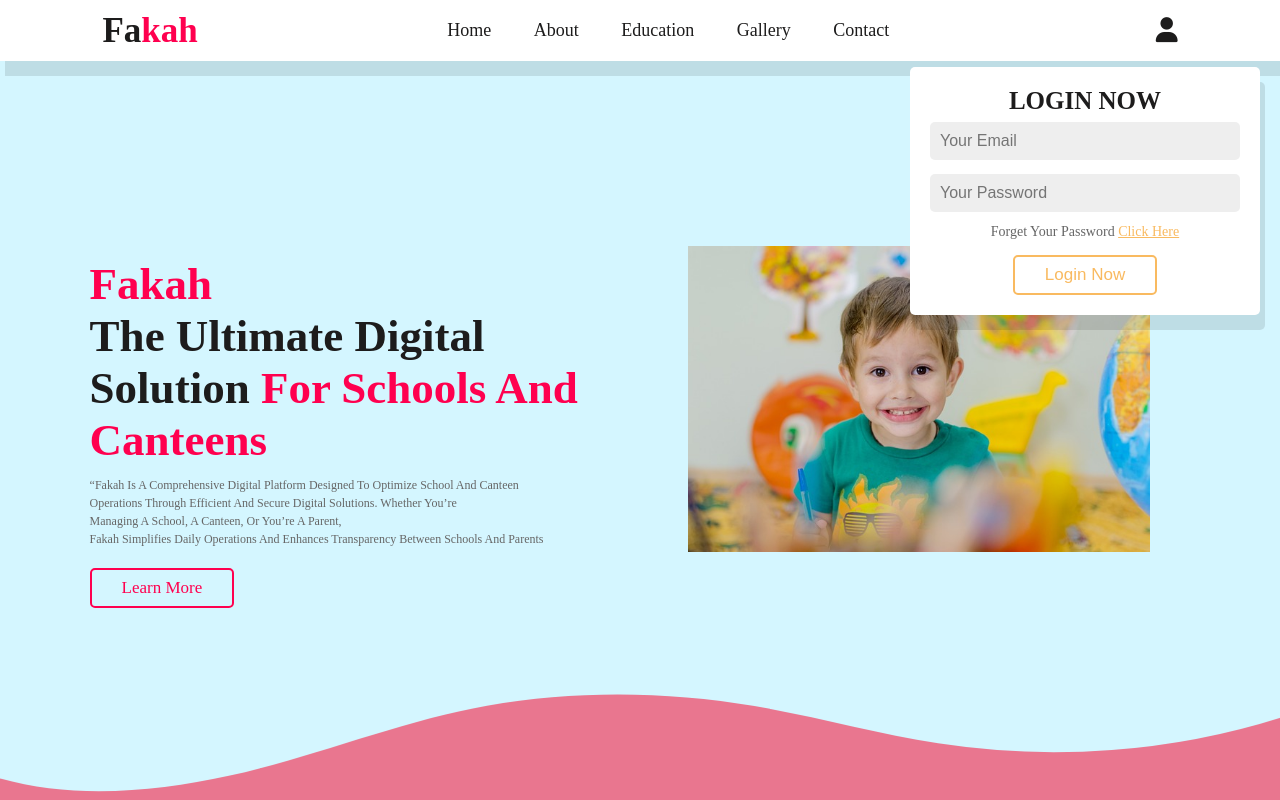
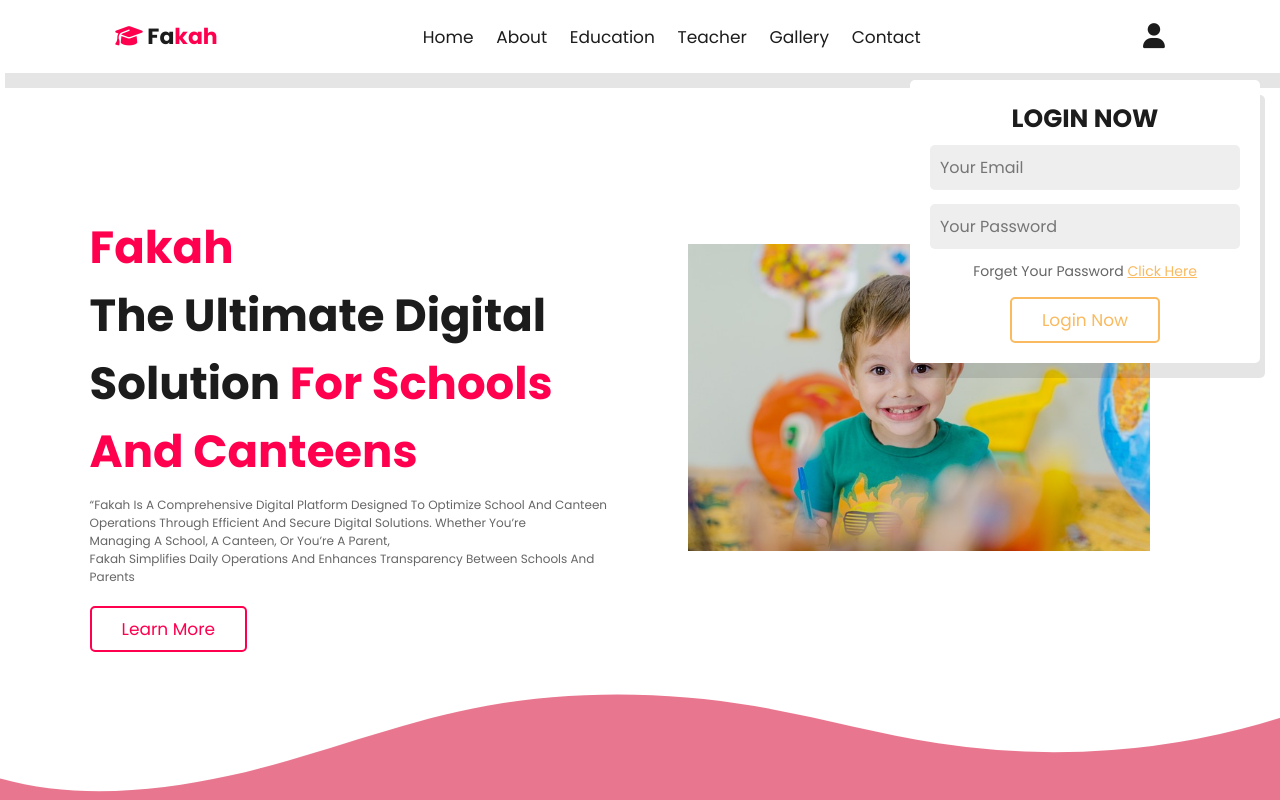
Before and after one commit to mehedi3o/fakah-projects, a plain HTML site: page index2.html in a window 1280 px wide. Both pictures are taken after a click on the element 1166 px from the left and 30 px from the top of the page. Shown: the top 800 px of the page. Drawn offline with Linux system fonts and the light colour scheme.

Commit message:
modify this code

```diff
--- a/index2.html
+++ b/index2.html
@@ -5,7 +5,16 @@
     <meta name="viewport" content="width=device-width, initial-scale=1.0">
     <title>FAKAH</title>
     <link rel="stylesheet" href="style/new.css">
-    <link href="https://fonts.googleapis.com/css2?family=Exo+2:ital,wght@0,100..900;1,100..900&family=Poppins:ital,wght@0,100;0,200;0,300;0,400;0,500;0,600;0,700;0,800;0,900;1,100;1,200;1,300;1,400;1,500;1,600;1,700;1,800;1,900&family=Work+Sans:ital,wght@0,100..900;1,100..900&display=swap" rel="stylesheet">
+
+
+
+
+    <!--lightgellary cnd link  -->
+    <!-- <link rel="stylesheet" href="https://cdn.jsdelivr.net/npm/lightgallery@2.7.1/css/lightgallery-bundle.min.css"> -->
+
+
+
+
     <script src="https://kit.fontawesome.com/e11528b410.js" crossorigin="anonymous"></script>
 
 
@@ -14,23 +23,26 @@
     <!-- header -->
 
     <header class="header" id="head">
-        <h1> Fa<span>kah</span>
-        </h1>
 
-            <!-- <nav class="navbar">
-                <a href="#">Home</a>
-                <a href="#">Schools</a>
-                <a href="#">Parents</a>
-                <a href="#">Canteen</a>
-                <a href="#">FAQs</a>
+        <a href="#" class="logo"><i class="fa-solid fa-graduation-cap"></i> Fa<span>kah</span></a>
 
-                <i class="fa-regular fa-circle-xmark fas" onclick="colsemenu()"></i>
+        <nav class="navbar">
+            <a href="#home">Home</a>
+            <a href="#about">About</a>
+            <a href="#education">Education</a>
+            <a href="#teacher">Teacher</a>
+            <a href="#gallery">Gallery</a>
+            <a href="#contact">Contact</a>
 
-            </nav> -->
+        </nav>
 
+        <div class="icons">
+            <div class="fa-solid fa-user" id="login-btn"></div>
+            <div class="fa-solid fa-bars" id="menu-btn"></div>
+        </div>
         <!-- old navbar -->
 
-        <nav>
+        <!-- <nav>
 
          <ul id="sidemenu">
          <li><a href="#herder">Home</a></li>
@@ -43,13 +55,11 @@
             </ul>
             <i class="fa-solid fa-bars fas" onclick="openmenu()"></i>
 
-        </nav>
+        </nav> -->
 
 
 
-        <div class="icons">
-            <div class="fa-solid fa-user" id="login-btn"></div>
-        </div>
+
 
 
 
@@ -374,8 +384,22 @@
 
              <!-- footer end-->
 
+
+             <!-- javascropt -->
+             <script src="script/script.js"></script>
+
+
+
+          <!-- LightGallery JS -->
+    <!-- <script src="https://cdn.jsdelivr.net/npm/lightgallery@2.7.1/lightgallery.min.js"></script>
+    <script>
+      lightGallery(document.querySelector('lightgallery'));
+    </script> -->
+
+
+
+
+
+
 </body>
-
-<script src="script/script.js"></script>
-
 </html>
--- a/script/script.js
+++ b/script/script.js
@@ -2,27 +2,19 @@ let loginForm = document.querySelector('.login-form');
 
 document.querySelector('#login-btn').onclick = () =>{
     loginForm.classList.toggle('active');
-    // loginForm.classList.remove('active');
+    navbar.classList.remove('active');
 }
 
-// let navbar = document.querySelector('.navbar');
+let navbar = document.querySelector('.navbar');
 
-// document.querySelector('#menu-btn').onclick = () =>{
-//     navbar.classList.toggle('active');
-//     loginForm.classList.remove('active');
-// }
-
-// window.onscroll = () =>{
-//     loginForm.classList.remove('active');
-//     navbar.classList.remove('active');
-// }
-
-var sidemenu = document.getElementById("sidemenu");
-
-function openmenu(){
-    sidemenu.style.right = "0";
+document.querySelector('#menu-btn').onclick = () =>{
+    navbar.classList.toggle('active');
+    console.log('menu-btn');
+    loginForm.classList.remove('active');
 }
 
-function colsemenu(){
-    sidemenu.style.right = "-200px";
+
+window.onscroll = () =>{
+    loginForm.classList.remove('active');
+    navbar.classList.remove('active');
 }
--- a/style/new.css
+++ b/style/new.css
@@ -1,4 +1,4 @@
-
+@import url('https://fonts.googleapis.com/css2?family=Exo+2:ital,wght@0,100..900;1,100..900&family=Poppins:ital,wght@0,100;0,200;0,300;0,400;0,500;0,600;0,700;0,800;0,900;1,100;1,200;1,300;1,400;1,500;1,600;1,700;1,800;1,900&family=Work+Sans:ital,wght@0,100..900;1,100..900&display=swap');
 
 
 
@@ -14,12 +14,13 @@
 
 }
 
-.container{
+/* .container{
     padding: 20px 10%;
-}
+} */
 
 
 *{
+    font-family: 'poppins', sans-serif;
     margin: 0;
     padding: 0;
     box-sizing: border-box;
@@ -94,28 +95,37 @@ section{
 .header{
     position: fixed;
     top: 0; left: 0; right: 0;
-    z-index: 2;
+    z-index: 1000;
     display: flex;
     align-items: center;
     justify-content: space-between;
-    padding: 1rem 8%;
+    padding: 2rem 9%;
     background: var(--white);
     box-shadow: var(--box-shadow);
 }
 
-.header h1{
-    font-size: 3.5rem;
+.header .logo{
+    font-size: 2.2rem;
+    font-weight: bold;
     color: var(--black);
 }
-
-.header h1 span{
+.header .logo i{
     color: var(--red);
-
 }
 
-/*
+.header a span{
+    color: var(--red);
+}
+
+
+
+
+
+
+
+
 .header .navbar a{
-    font-size: 1.8rem;
+    font-size: 1.7rem;
     margin: 0 1rem;
     color: var(--black);
 }
@@ -123,13 +133,11 @@ section{
 .header .navbar a:hover,
 .header .icons div:hover{
     color: var(--red);
-} */
-
-.header .icons div:hover{
-    color: var(--red);
 }
 
-nav{
+
+
+/* nav{
     display: flex;
     align-items: center;
     justify-content: space-between;
@@ -165,7 +173,7 @@ nav ul li a:hover::after{
     width: 100%;
 }
 
-
+ */
 
 
 .header .icons div{
@@ -176,10 +184,9 @@ nav ul li a:hover::after{
 }
 
 
-nav .fas{
+#menu-btn{
     display: none;
 }
-
 
 
 
@@ -236,7 +243,7 @@ nav .fas{
     gap: 1.5rem;
     align-items: center;
     position: relative;
-    background: #D4F6FF;
+    /* background: #D4F6FF; */
 }
 
 .home .content{
@@ -706,22 +713,19 @@ nav .fas{
 
     }
 
-
-
-    .header .navber{
-        position: fixed;
-        top: 0; right: 0;
-        width: 30rem;
+     .header .navbar{
+        position: absolute;
+        top: 110%; right: -110%;
+        width: 35rem;
         box-shadow: var(--box-shadow);
+        padding: 2rem;
         border-radius: .5rem;
         background: var(--white);
-    }
+        text-align: center;
 
+        }
 
-
-
-
-    .header .navbar .active{
+    .header .navbar.active {
         right: 2rem;
         transition: .4s linear;
     }
@@ -751,7 +755,7 @@ nav .fas{
     }
 
 
-    nav .fas{
+    /* nav .fas{
         display: block;
         font-size: 25px;
     }
@@ -776,7 +780,7 @@ nav .fas{
         left: 25px;
         cursor: pointer;
     }
-
+  */
 
 
 
```
